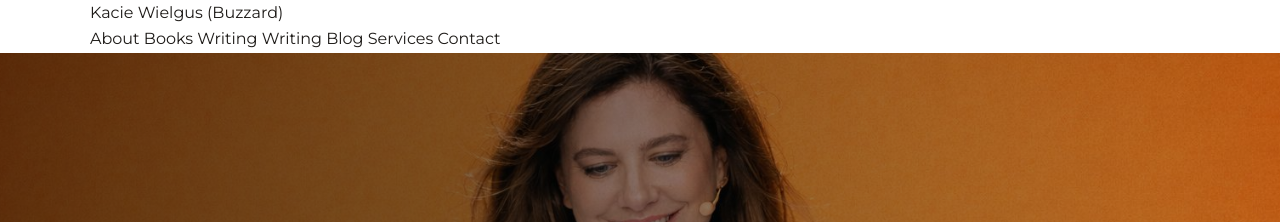
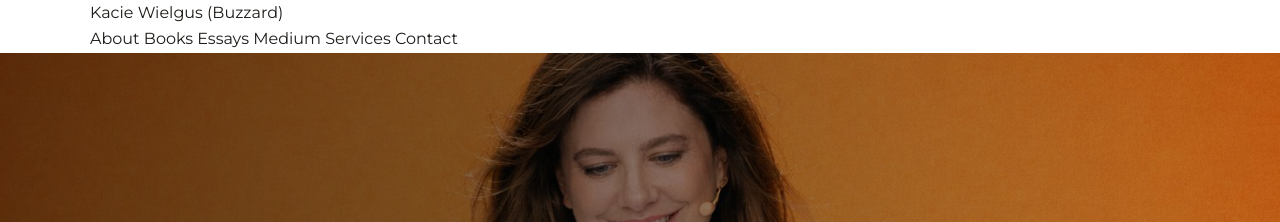
Before and after one commit to kaciebuzzard-rgb/new, a Jekyll site: the page built from index.md, in a window 1280 px wide and 900 px high. Shown: the top 222 px of the window. Built offline with Jekyll 4.4.1, drawn with Linux system fonts in a browser that asks for light colours.

Commit message:
Refactor navigation structure and update links

```diff
--- a/_layouts/default.html
+++ b/_layouts/default.html
@@ -9,24 +9,24 @@
   <link rel="preconnect" href="https://fonts.gstatic.com" crossorigin>
   <link href="https://fonts.googleapis.com/css2?family=Montserrat:wght@400;600;700;800&display=swap" rel="stylesheet">
 
-  <!-- ✅ Match the real filename: assets/css/style.css -->
+  <!-- Match your actual filename -->
   <link rel="stylesheet" href="{{ '/assets/css/style.css' | relative_url }}">
 </head>
 
 <body>
   <header class="site-header">
-    <div class="wrap nav">
-      <a class="brand" href="{{ '/' | relative_url }}">Kacie Wielgus (Buzzard)</a>
+    <div class="wrap site-nav">
+      <!-- Single brand/logo -->
+      <a class="nav-logo" href="{{ '/' | relative_url }}#top">Kacie Wielgus (Buzzard)</a>
 
-      <nav class="nav-links" aria-label="Primary">
-        <a href="#about">About</a>
-        <a href="#books">Books</a>
-        <a href="#writing">Writing</a>
-        <a href="#writing">Writing</a>
-        <a href="/blog/">Blog</a>
-        <a href="#services">Services</a>
-        <a class="nav-cta" href="#contact">Contact</a>
-      </nav>
+      <div class="nav-links">
+        <a href="{{ '/' | relative_url }}#about">About</a>
+        <a href="{{ '/' | relative_url }}#books">Books</a>
+        <a href="{{ '/' | relative_url }}#writing">Essays</a>
+        <a href="https://medium.com/@kwbuzzard" target="_blank" rel="noopener">Medium</a>
+        <a href="{{ '/' | relative_url }}#services">Services</a>
+        <a class="nav-cta" href="{{ '/' | relative_url }}#contact">Contact</a>
+      </div>
     </div>
   </header>
 
```
